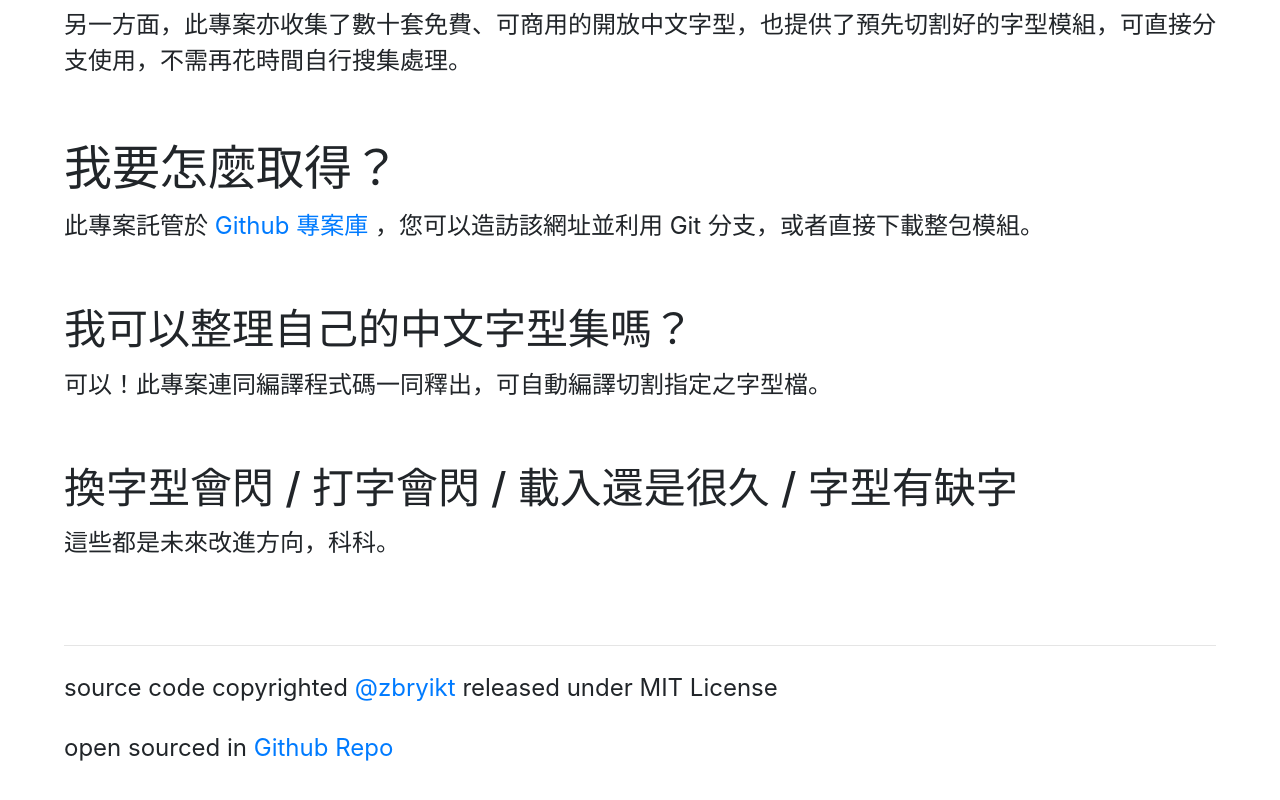
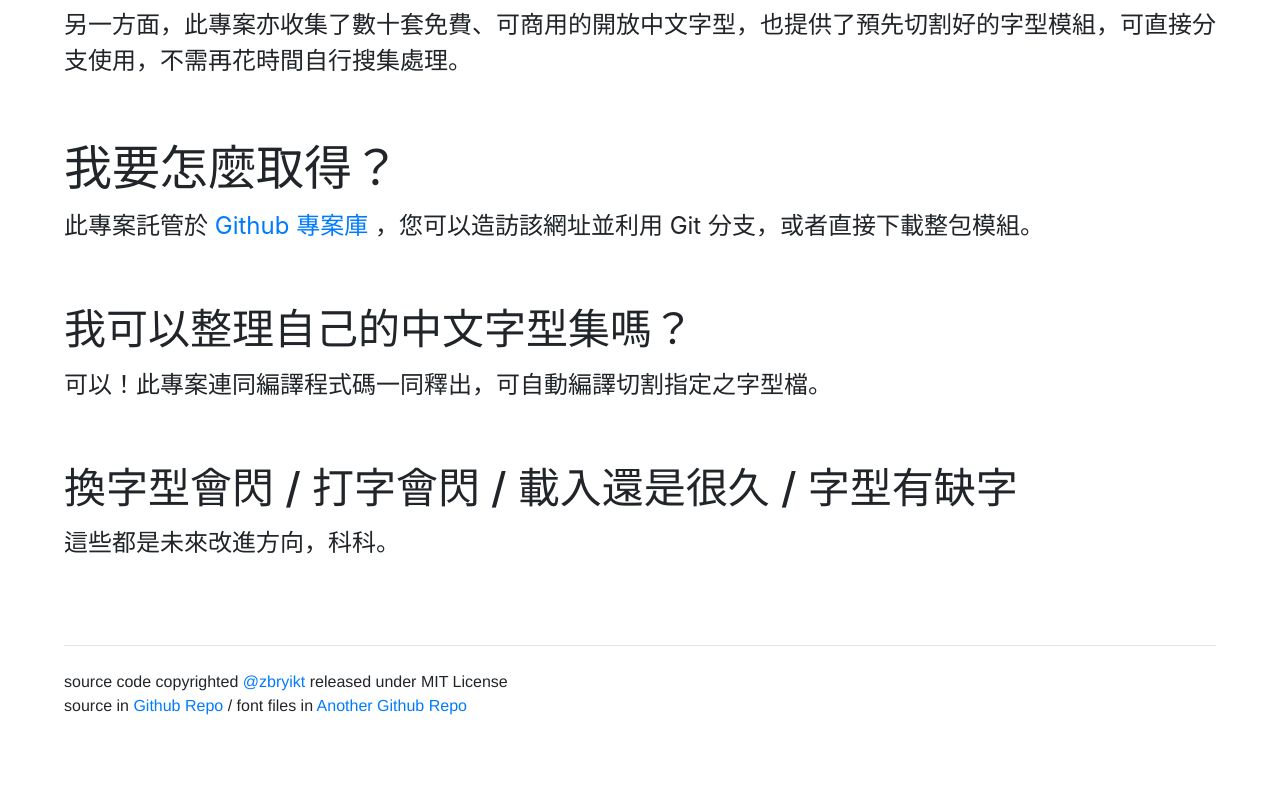
Before and after one commit to plotdb/xfl, a plain HTML site: page index.jade in a window 1280 px wide. Shown: the part 893-1693 px from the top of the page. Drawn offline with nearby package versions, Linux system fonts and the light colour scheme; files that its build step writes are made by us from their sources; no server answers.

Commit message:
update footer

```diff
--- a/index.jade
+++ b/index.jade
@@ -47,7 +47,8 @@ html
     p 這些都是未來改進方向，科科。
     br
     hr
-    p source code copyrighted #[a(href="https://twitter.com/zbryikt") @zbryikt] released under MIT License
-    p open sourced in #[a(href="https://github.com/plotdb/xl-fontload") Github Repo]
+    #footer
+      div source code copyrighted #[a(href="https://twitter.com/zbryikt") @zbryikt] released under MIT License
+      div source in #[a(href="https://github.com/plotdb/xl-fontload") Github Repo] / font files in #[a(href="https://github.com/plotdb/xl-fontset") Another Github Repo]
 
   script(src="index.js")
--- a/index.styl
+++ b/index.styl
@@ -11,13 +11,12 @@ html,body
   textarea
     font-size: 30px
 
-h1
-  ruby
-    -webkit-ruby-position: over
-    font-size: 0.85em
-    rt
-      font-size: 14px
-h1 sup
-  font-size: 24px
-  vertical-align: 30px
-  vertical-align: top
+h1 ruby
+  -webkit-ruby-position: over
+  font-size: 0.85em
+  rt
+    font-size: 14px
+
+#footer
+  font-family: helvetica, arial, sans-serif
+  font-size: 16px
```
Also changed, not shown: index.css, index.html.
